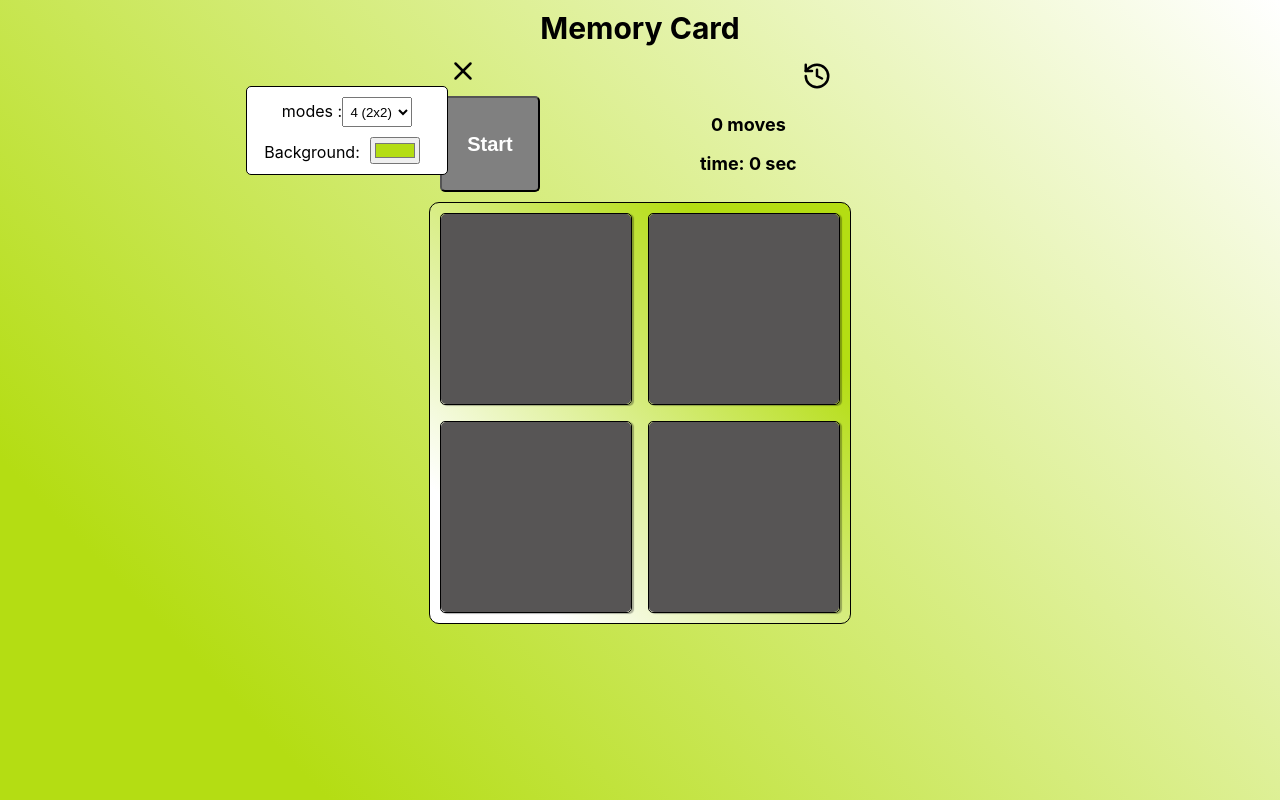
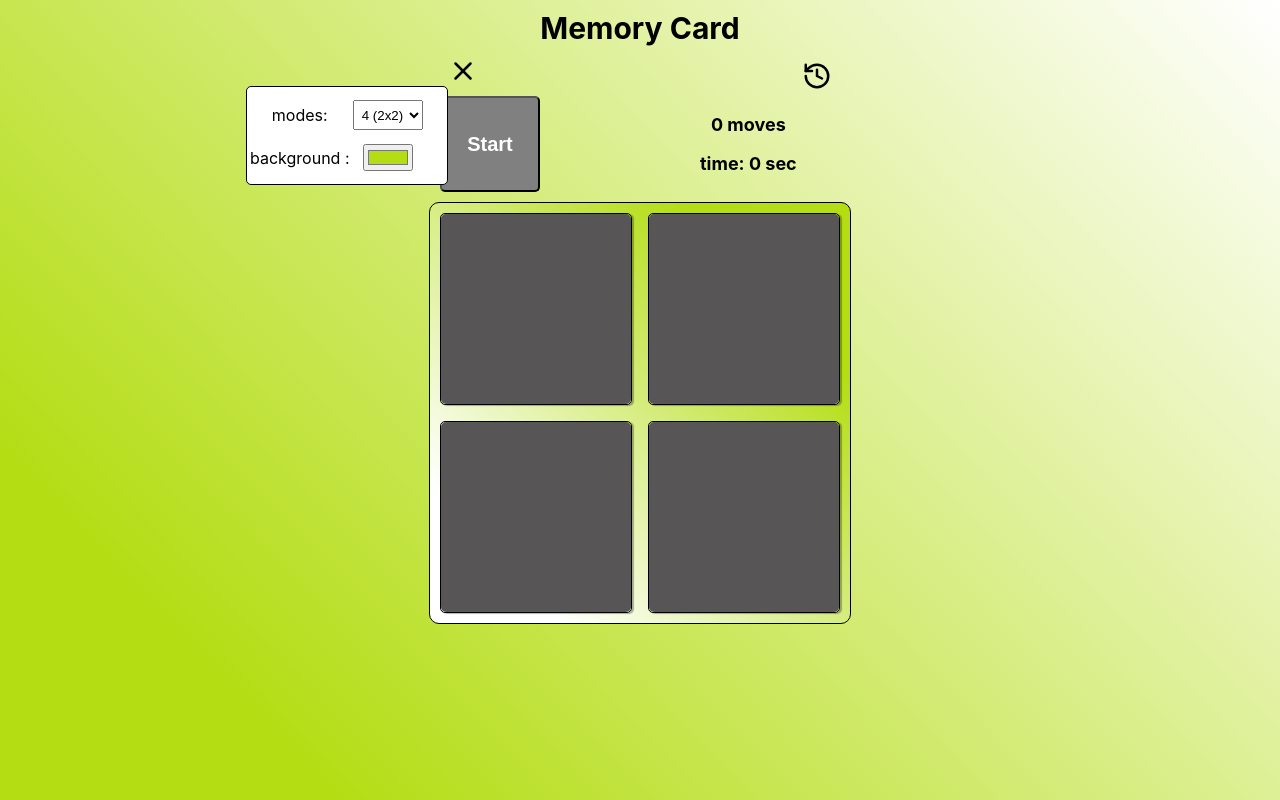
Before and after one commit to Hi-L0/memory-card-game, a React (Create React App) app: page / in a window 1280 px wide. Both pictures are taken after a click on the icon 463 px from the left and 71 px from the top of the page. Built offline with nearby package versions, Linux system fonts and the light colour scheme.

Commit message:
modify the settings component

```diff
--- a/src/components/setting/Setting.jsx
+++ b/src/components/setting/Setting.jsx
@@ -12,9 +12,13 @@ function Setting({isOpen, resetGame}) {
     return (
         <div style={{border:"1px solid black" ,backgroundColor:"#ffff", height:"auto", width:"200px",position:"absolute",margin:"auto",paddingTop:"10px", borderRadius:"5px", gap:"5px",right:"65%",zIndex:"10" }}>
             {/* <p style={{marginRight:"10px"}}> */}
-            <div>
-                modes :
-            {/* </p> */}
+            <table>
+                <thead>
+                    <tr>
+                        <td>
+                            modes:
+                        </td>
+                        <td>
                         <select
                             id="dropdown"
                             value={mode}
@@ -26,11 +30,19 @@ function Setting({isOpen, resetGame}) {
                             <option value={16}>16 (4x4)</option>
                             {/* <option value={32}>32</option> */}
                         </select>
-            </div>
-            <div>
-                Background:
+                        </td>
+                    </tr>
+                    <tr>
+                        <td>
+                            background :
+                        </td>
+                        <td>
                             <input type='color' value={bgColor} style={{margin:"10px"}} onChange={(e)=>setBgColor(e.target.value)}/>
-            </div>
+                        </td>
+                    </tr>
+                </thead>
+            </table>
+
         </div>
     )
 }
```
Lines whose indentation alone changed are shown as unchanged.
